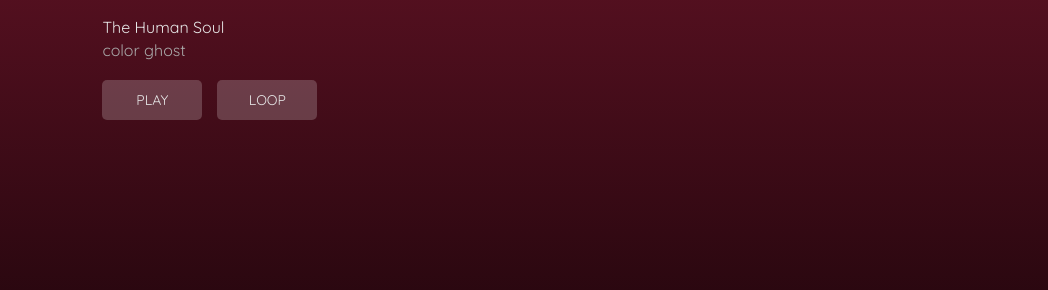
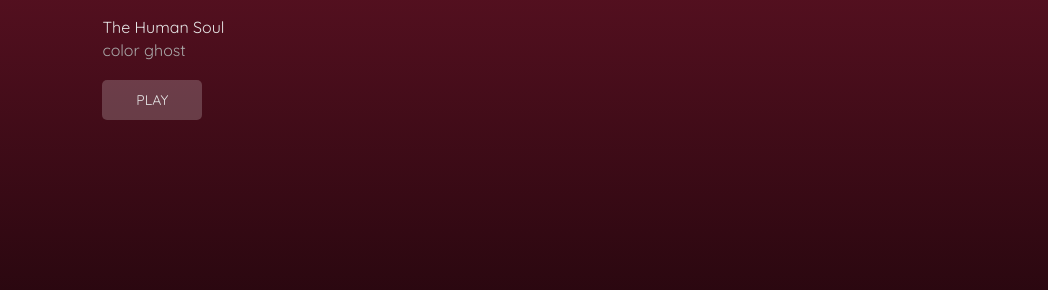
Before and after one commit to color-ghost/music, a plain HTML site: page index.html in a window 1280 px wide. Shown: the part 312-602 px from the top of the page, 0-1048 px from the left. Drawn offline with Linux system fonts and the light colour scheme.

Commit message:
Update index.html

```diff
--- a/index.html
+++ b/index.html
@@ -27,8 +27,6 @@
           </div>
           <div class="trigger-container">
             <div class="player__trigger"></div>
-            <input type="checkbox" name="loop" id="toggleLoop">
-            <label for="toggleLoop" class="player__loop">LOOP</label>
           </div>
         </div>
       </div>
```
